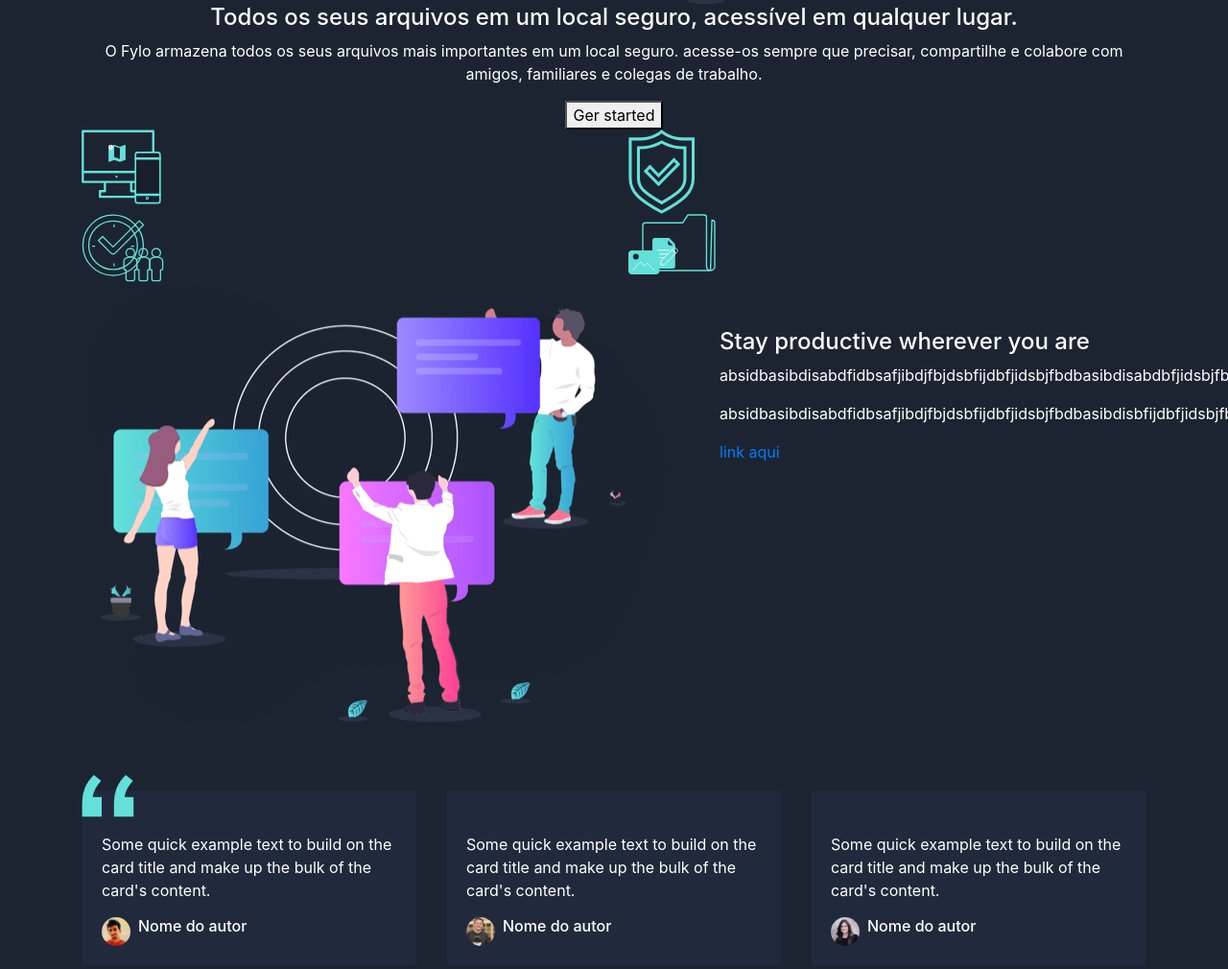
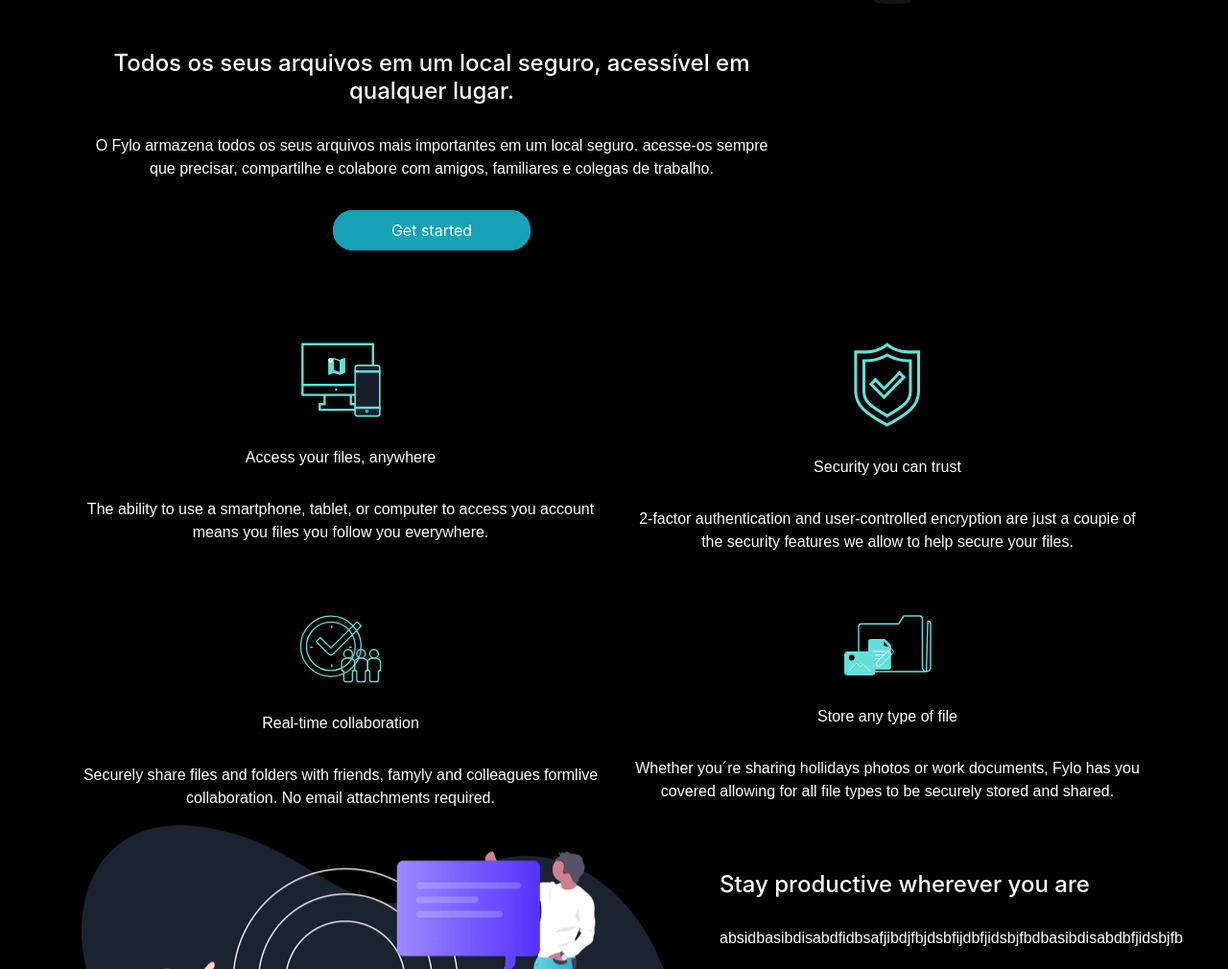
Before and after one commit to viniciusBotelho625/Template-Dark, a plain HTML site: page index.html in a window 1280 px wide. Shown: the part 656-1666 px from the top of the page at 96% size. Drawn offline with nearby package versions, Linux system fonts and the light colour scheme.

Commit message:
Adicionando os textos

```diff
--- a/index.html
+++ b/index.html
@@ -38,34 +38,42 @@
             </nav>
         </div>
         <div class="container">
-            <div class="row justify-content-center">
-                <div class="col-md-12 col-12">
-                    <img src="img/illustration-intro.png" alt="image intro">
-                </div>
-            </div>
-
-            <div class="col-12">
-                <div class="text-center">
-                    <h4 class="text-white">Todos os seus arquivos em um local seguro, acessível em qualquer lugar.</h4>
-
-                    <p class="text-white">O Fylo armazena todos os seus arquivos mais importantes em um local seguro. acesse-os sempre que precisar, compartilhe e colabore com amigos, familiares e colegas de trabalho.</p>
-                    <button type="button">Ger started</button>
+            <div class="row">
+                <div class="col-sm-12 col-md-12 my-auto text-center">
+                    <img class="img-fluid" src="img/illustration-intro.png" alt="image intro">
                 </div>
             </div>
             <div class="row">
-                <div class="col-6">
-                    <img class="img"src="img/icon-access-anywhere.svg" alt="">
-                </div>
-                <div class="col-6">
-                    <img src="img/icon-security.svg" alt="">
+                <div class="col-sm-12 col-md-8 my-auto text-center">
+                    <div class="text-center mt-5">
+                        <h4>Todos os seus arquivos em um local seguro, acessível em qualquer lugar.</h4>
+                        <p>O Fylo armazena todos os seus arquivos mais importantes em um local seguro. acesse-os sempre que precisar, compartilhe e colabore com amigos, familiares e colegas de trabalho.</p>
+                        <button type="button" class="btn btn-info btn-iniciar mb-5">Get started</button>
+                    </div>
                 </div>
             </div>
             <div class="row">
-                <div class="col-6">
+                <div class="col-md-6 col-12 mt-5 text-center">
+                    <img class="img"src="img/icon-access-anywhere.svg" alt="">
+                    <p class="title">Access your files, anywhere</p>
+                    <p class="description">The ability to use a smartphone, tablet, or computer to access you account means you files you follow you everywhere.</p>
+                </div>
+                <div class="col-md-6 col-12 mt-5 text-center">
+                    <img src="img/icon-security.svg" alt="">
+                    <p class="title">Security you can trust</p>
+                    <p class="description">2-factor authentication and user-controlled encryption are just a coupie of the security features we allow to help secure your files.</p>
+                </div>
+            </div>
+            <div class="row">
+                <div class="col-md-6 col-12 mt-5 text-center">
                     <img src="img/icon-collaboration.svg" alt="">
+                    <p class="title">Real-time collaboration</p>
+                    <p class="description">Securely share files and folders with friends, famyly and colleagues formlive collaboration. No email attachments required.</p>
                 </div>
-                <div class="col-6">
+                <div class="col-md-6 col-12 mt-5 text-center">
                     <img src="img/icon-any-file.svg" alt="">
+                    <p class="title">Store any type of file</p>
+                    <p class="description">Whether you´re sharing hollidays photos or work documents, Fylo has you covered allowing for all file types to be securely stored and shared.</p>
                 </div>
             </div>
 
@@ -134,6 +142,7 @@
                 <div class="col-2"></div>
             </div>
         </div>
+        <!--
             <footer>
                 <div class="row">
                     <div class="col-12">
@@ -193,6 +202,7 @@
                     </div>
                 </div>
             </footer>
+
         <script src="https://code.jquery.com/jquery-3.4.1.slim.min.js"
         integrity="sha384-J6qa4849blE2+poT4WnyKhv5vZF5SrPo0iEjwBvKU7imGFAV0wwj1yYfoRSJoZ+n" crossorigin="anonymous"></script>
         <script src="https://cdn.jsdelivr.net/npm/popper.js@1.16.0/dist/umd/popper.min.js"
--- a/style.css
+++ b/style.css
@@ -1,6 +1,9 @@
+
+@import url('https://fonts.googleapis.com/css2?family=Open+Sans:ital,wght@0,700;1,400&display=swap');
+
 body,
 .menu {
-    background-color: rgb(28, 36, 49);
+    background-color: black;
 }
 
 
@@ -22,11 +25,17 @@ li{
     box-shadow:  rgb(42, 52, 71);
 }
 
-p,
-h6{
+p{
+    color: white;
+    font-size: 16px;
+    font-family: sans-serif;
+    font-weight: 400;
+    margin-top: 30px;
+}
+
+h4 {
     color: white;
 }
-
 .input-text {
     border-radius: 50px;
 }
@@ -44,3 +53,9 @@ h6{
     position: absolute;
     z-index: 1;
 }
+
+.btn-iniciar {
+    border-radius: 20px;
+    padding: 8px 60px;
+    margin-top: 15px;
+}
```
